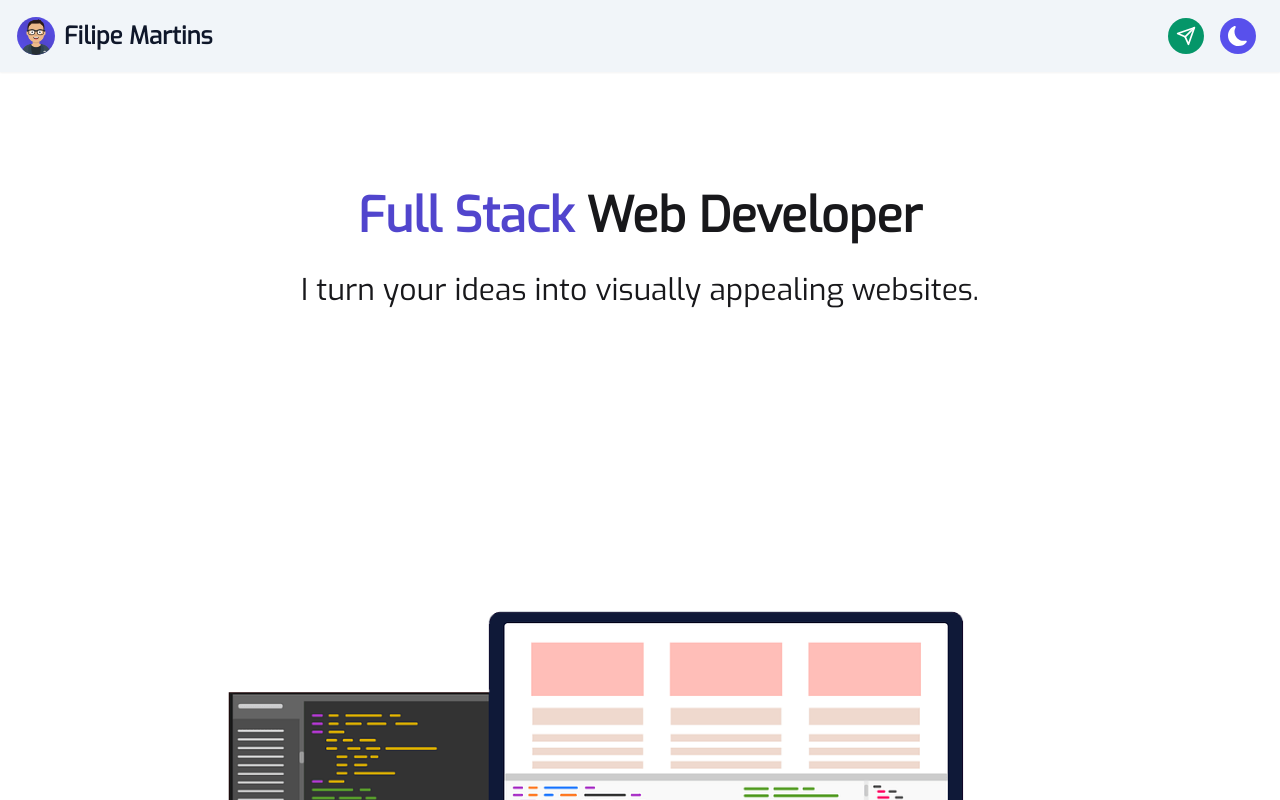
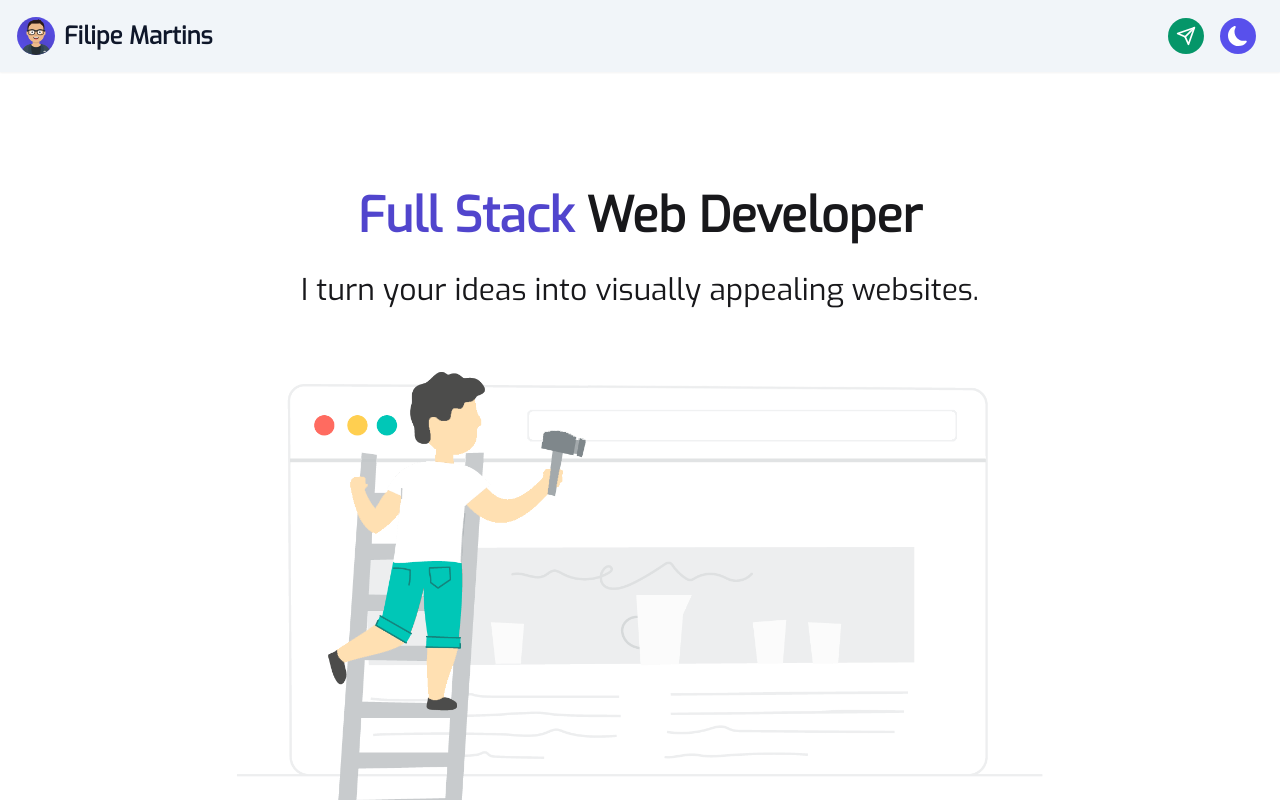
Before and after one commit to Filigs/next-portfolio, a Next.js app: page / in a window 1280 px wide. Shown: the top 800 px of the page. Built offline with nearby package versions, Linux system fonts and the light colour scheme.

Commit message:
changed hero image
further otimization needed but MVP for now

```diff
--- a/components/index/hero.js
+++ b/components/index/hero.js
@@ -2,7 +2,7 @@ import Image from "next/image";
 import myPicture from "/public/avatar.png";
 import "animate.css";
 import Link from "next/link";
-import landingImage from "/public/frontend.png";
+import landingImage from "/public/engineering.png";
 
 export default function Hero() {
   const biography = {
@@ -34,7 +34,7 @@ export default function Hero() {
           </div>
           {/* hero */}
 
-          <section className="scale-90">
+          <section className="scale-90 lg:max-w-4xl lg:mx-auto items-center justify-center pt-20 lg:pt-24 -translate-y-12 lg:-translate-y-20">
             <Image
               src={landingImage}
               alt="laptop vector"
@@ -43,8 +43,6 @@ export default function Hero() {
             />
           </section>
 
-          {/* lg:-skew-y-6 lg:-skew-x-3 lg:rotate-12 xl:-skew-y-12 xl:-skew-x-6
-          xl:rotate-45 */}
           {/* <section className="bg-[url('/smartphone.png')] bg-bottom bg-contain bg-no-repeat transition-transform duration-300 mx-auto p-24 m-24 lg:flex lg:flex-row-reverse lg:justify-center lg:items-center animate__animated animate__fadeInLeft xl:animate__fadeInLeftBig">
             <div className="flex flex-col items-center rounded-3xl">
               <section className="mb-10 lg:mb-14">
```
Also changed, not shown: public/engineering.png (added).
